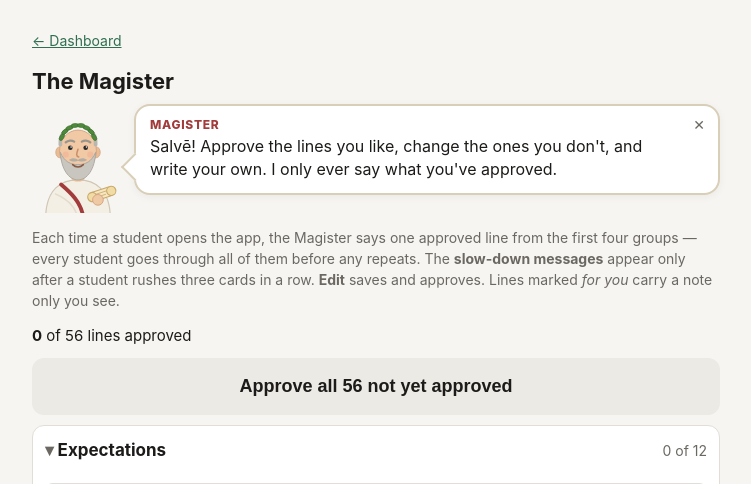
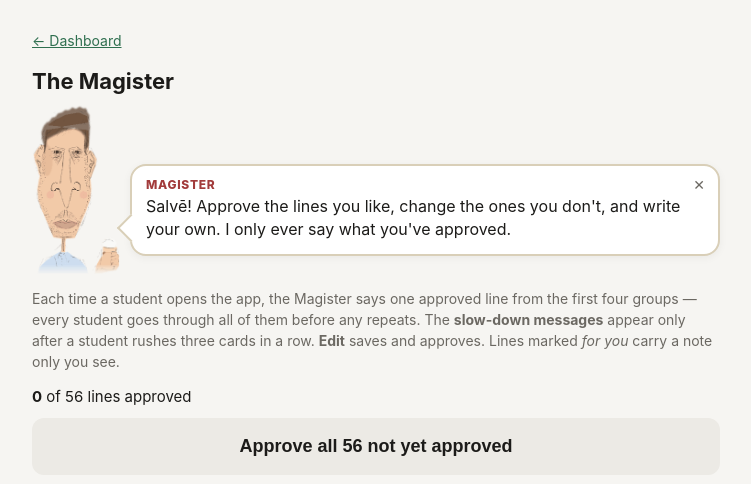
Before and after one commit to jauldridges/Latin-1-Practice-App, a Flask app: page /teacher/magister in a window 1280 px wide. Shown: the part 51-535 px from the top of the page, without its empty margins (264-1015 px from the left). Run offline with Flask 3, Linux system fonts and the light colour scheme; data that the repository does not hold is empty; some libraries are stand-ins or nearby versions.

Commit message:
The Magister is a student's drawing; homework counts every card
The cartoon Magister is now a student's caricature of the teacher,
cleaned up and colored (static/magister.png). The student's signature
and the hand-lettered label were left off: the app carries no student
names.

Homework counts no longer drop a card studied twice in a row. Only a
near-miss and its retype collapse into one card; the same card met
again (the next day, or relearned after Again) counts again.

Co-Authored-By: Claude Opus 5.5 <noreply@anthropic.com>
Claude-Session: https://claude.ai/code/session_01AocUsKCaBTok9bRzHUhHYx

```diff
--- a/analysis.py
+++ b/analysis.py
@@ -20,6 +20,7 @@ import time
 
 import fsrs
 import rush
+import stats
 
 QUIZ_CONTEXTS = ("quiz", "exam")
 SITTING_GAP = rush.SITTING_GAP          # 30 minutes without an answer ends a sitting
@@ -95,23 +96,9 @@ def _accuracy(evs):
 
 
 def _cards(evs):
-    """Cards studied. A near-miss the student retyped is one card, not two: since
-    self-grading the near-miss is stored with rating 0 and is dropped; before
-    it, a "close" followed straight away by the same card is the retype's first
-    half. Unlike stats.collapse_retries, the same card met again later (the
-    next day, or relearned after Again) stays a second card."""
-    evs = sorted(evs, key=lambda e: e["timestamp"])
-    out = []
-    for i, e in enumerate(evs):
-        if e.get("rating") == 0:
-            continue
-        nxt = evs[i + 1] if i + 1 < len(evs) else None
-        if (e.get("rating") is None and e.get("result") == "close" and nxt is not None
-                and nxt.get("item_id") == e.get("item_id")
-                and nxt["timestamp"] - e["timestamp"] <= SITTING_GAP):
-            continue
-        out.append(e)
-    return out
+    """Cards studied: a near-miss and its retype are one card, the rule every
+    count in the app uses (stats.collapse_retries)."""
+    return stats.collapse_retries(evs)
 
 
 def _secs(ms, cap):
--- a/static/app.css
+++ b/static/app.css
@@ -627,8 +627,8 @@ tr.rushrow td { background: #fcf0f0; }
 /* ---- The Magister ---------------------------------------------------------- */
 .magister { display: flex; align-items: flex-end; gap: 10px; margin: 6px 0 14px; }
 .magister[hidden] { display: none; }
-.mg-face { flex: none; width: 92px; }
-.magister-svg { display: block; width: 100%; height: auto; }
+.mg-face { flex: none; width: 88px; }
+.mg-face img { display: block; width: 100%; height: auto; }
 .mg-bubble { position: relative; flex: 1; background: var(--card); border: 2px solid #d9cfb8;
   border-radius: 16px; padding: 10px 34px 12px 14px; margin-bottom: 18px; font-size: 16px;
   line-height: 1.45; box-shadow: 0 2px 8px rgba(0,0,0,.05); }
@@ -639,7 +639,7 @@ tr.rushrow td { background: #fcf0f0; }
 .mg-name { font-size: 12px; font-weight: 800; letter-spacing: .06em; text-transform: uppercase; color: #a23b3b; }
 .mg-close { position: absolute; top: 6px; right: 6px; width: 26px; height: 26px; border: 0; border-radius: 6px;
   background: transparent; color: var(--muted); font-size: 14px; cursor: pointer; }
-.magister.small .mg-face { width: 58px; }
+.magister.small .mg-face { width: 52px; }
 .magister.small .mg-bubble { font-size: 15px; padding-right: 14px; margin-bottom: 10px; border-color: #e7b3b3; background: #fdf3f3; }
 .magister.small .mg-bubble::before { background: #fdf3f3; border-color: #e7b3b3; }
 .mg-text { font-size: 16px; line-height: 1.45; }
--- a/templates/_magister.html
+++ b/templates/_magister.html
@@ -2,7 +2,9 @@
     optionally `small` (the in-practice size, for the slow-down message). -#}
 {% if say %}
 <aside class="magister {{ 'small' if small }}" aria-label="The Magister says">
-  <div class="mg-face">{% include "_magister_svg.html" %}</div>
+  {# Drawn by a student; cleaned up and colored for the app. The student's
+     signature was left off: this app carries no student's name. #}
+  <div class="mg-face"><img src="{{ url_for('static', filename='magister.png') }}" alt="" width="192" height="371"></div>
   <div class="mg-bubble"><div class="mg-name">Magister</div><p>{{ say }}</p>
     {% if not small %}<button type="button" class="mg-close" aria-label="Close"
       onclick="this.closest('.magister').hidden = true">✕</button>{% endif %}</div>
--- a/templates/_magister_svg.html
+++ /dev/null
@@ -1,57 +0,0 @@
-{#- The Magister: a friendly Roman teacher -- laurel wreath, grey beard, toga
-    with a red stripe, a scroll. Drawn inline so it scales on any screen and
-    needs no image file. -#}
-<svg class="magister-svg" viewBox="0 0 120 130" role="img" aria-label="The Magister">
-  <!-- toga -->
-  <path d="M18 130 C20 100 36 86 60 86 C84 86 100 100 102 130 Z" fill="#f4efe4" stroke="#cfc6b4" stroke-width="1.5"/>
-  <path d="M38 92 C52 104 62 114 66 130" fill="none" stroke="#a23b3b" stroke-width="5" stroke-linecap="round"/>
-  <path d="M30 104 C44 110 54 118 58 130" fill="none" stroke="#e3dccd" stroke-width="2"/>
-  <!-- scroll in hand -->
-  <g transform="rotate(-18 92 104)">
-    <rect x="78" y="98" width="26" height="12" rx="3" fill="#f7e7c1" stroke="#c9a96a" stroke-width="1.5"/>
-    <circle cx="78" cy="104" r="6" fill="#f2dca6" stroke="#c9a96a" stroke-width="1.5"/>
-    <circle cx="104" cy="104" r="6" fill="#f2dca6" stroke="#c9a96a" stroke-width="1.5"/>
-    <line x1="84" y1="102" x2="98" y2="102" stroke="#c9a96a" stroke-width="1"/>
-    <line x1="84" y1="106" x2="96" y2="106" stroke="#c9a96a" stroke-width="1"/>
-  </g>
-  <circle cx="86" cy="112" r="7" fill="#efc8a4" stroke="#d4a47f" stroke-width="1.2"/>
-  <!-- neck and ears -->
-  <rect x="51" y="70" width="18" height="18" rx="6" fill="#e9bc95"/>
-  <ellipse cx="36" cy="50" rx="5" ry="7" fill="#e9bc95" stroke="#d4a47f" stroke-width="1"/>
-  <ellipse cx="84" cy="50" rx="5" ry="7" fill="#e9bc95" stroke="#d4a47f" stroke-width="1"/>
-  <!-- face -->
-  <ellipse cx="60" cy="48" rx="24" ry="27" fill="#f1c9a5" stroke="#d4a47f" stroke-width="1.2"/>
-  <!-- grey hair at the sides -->
-  <path d="M37 40 C36 30 40 24 44 22" fill="none" stroke="#b9b6b0" stroke-width="5" stroke-linecap="round"/>
-  <path d="M83 40 C84 30 80 24 76 22" fill="none" stroke="#b9b6b0" stroke-width="5" stroke-linecap="round"/>
-  <!-- beard -->
-  <path d="M37 50 C38 72 48 86 60 86 C72 86 82 72 83 50 C78 62 70 66 60 66 C50 66 42 62 37 50 Z"
-        fill="#c9c6bf" stroke="#aaa69e" stroke-width="1.2"/>
-  <!-- moustache and smile -->
-  <path d="M48 60 C53 56 58 58 60 60 C62 58 67 56 72 60 C67 63 62 62 60 61 C58 62 53 63 48 60 Z" fill="#b2aea6"/>
-  <path d="M53 66 C57 70 63 70 67 66" fill="none" stroke="#8a5a44" stroke-width="2" stroke-linecap="round"/>
-  <!-- nose -->
-  <path d="M60 46 C58 52 57 55 61 56" fill="none" stroke="#c98f6b" stroke-width="2" stroke-linecap="round"/>
-  <!-- eyes and kind eyebrows -->
-  <circle cx="50" cy="44" r="3" fill="#2b2a28"/>
-  <circle cx="70" cy="44" r="3" fill="#2b2a28"/>
-  <circle cx="51" cy="43" r="1" fill="#fff"/>
-  <circle cx="71" cy="43" r="1" fill="#fff"/>
-  <path d="M44 37 C47 34 52 34 55 36" fill="none" stroke="#9a968e" stroke-width="3" stroke-linecap="round"/>
-  <path d="M65 36 C68 34 73 34 76 37" fill="none" stroke="#9a968e" stroke-width="3" stroke-linecap="round"/>
-  <!-- rosy cheeks -->
-  <circle cx="44" cy="53" r="4" fill="#f2a98f" opacity=".45"/>
-  <circle cx="76" cy="53" r="4" fill="#f2a98f" opacity=".45"/>
-  <!-- laurel wreath -->
-  <g fill="#4f8a3c" stroke="#3b6e2c" stroke-width=".8">
-    <path d="M38 34 C40 22 50 15 60 14 C70 15 80 22 82 34" fill="none" stroke="#3b6e2c" stroke-width="2"/>
-    <ellipse cx="39" cy="30" rx="5" ry="2.6" transform="rotate(-60 39 30)"/>
-    <ellipse cx="43" cy="23" rx="5" ry="2.6" transform="rotate(-40 43 23)"/>
-    <ellipse cx="49" cy="18" rx="5" ry="2.6" transform="rotate(-20 49 18)"/>
-    <ellipse cx="56" cy="15" rx="5" ry="2.6" transform="rotate(-5 56 15)"/>
-    <ellipse cx="81" cy="30" rx="5" ry="2.6" transform="rotate(60 81 30)"/>
-    <ellipse cx="77" cy="23" rx="5" ry="2.6" transform="rotate(40 77 23)"/>
-    <ellipse cx="71" cy="18" rx="5" ry="2.6" transform="rotate(20 71 18)"/>
-    <ellipse cx="64" cy="15" rx="5" ry="2.6" transform="rotate(5 64 15)"/>
-  </g>
-</svg>
```
Also changed, not shown: NEXT-SESSION.md (+1 -1 lines), stats.py (+11 -6 lines), tests/test_magister.py (+8 -0 lines), tests/test_stats.py (+22 -0 lines), README.md, static/magister.png (added).
